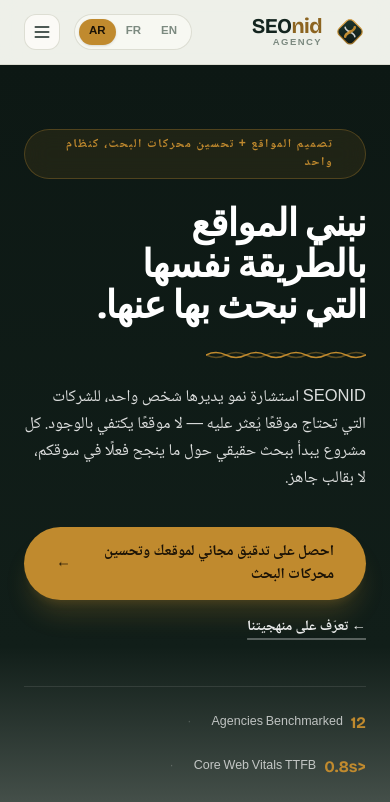
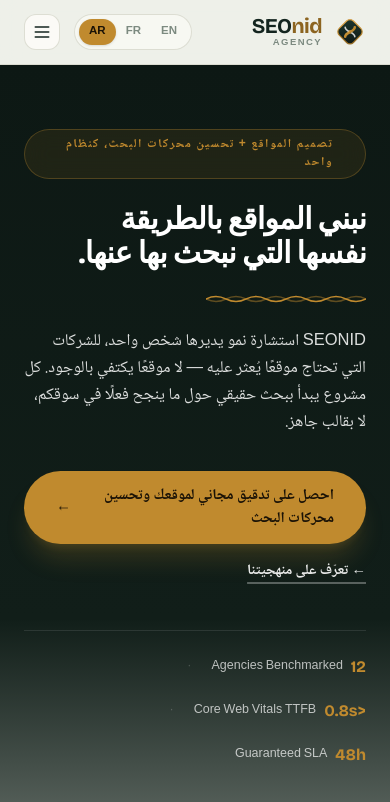
Before and after one commit to Abdelilah369/seonid-agency, a Next.js app: page /ar in a window 390 px wide. Shown: the top 802 px of the page. Built offline with nearby package versions, Linux system fonts and the light colour scheme.

Commit message:
fix(mobile): perfect responsive typography wrap for mobile viewports

```diff
--- a/components/HeroFilm.tsx
+++ b/components/HeroFilm.tsx
@@ -31,7 +31,7 @@ export default function HeroFilm({ locale, dict }: { locale: Locale; dict: Dicti
             </div>
 
             {/* Master Headline */}
-            <h1 className="mt-6 text-balance font-display text-[38px] font-bold leading-[1.08] tracking-tight text-white sm:text-[52px] lg:text-[58px]">
+            <h1 className="mt-6 text-balance font-display text-[30px] sm:text-[46px] lg:text-[56px] font-bold leading-[1.12] tracking-tight text-white">
               {t.heroHeadline}
             </h1>
 
```
